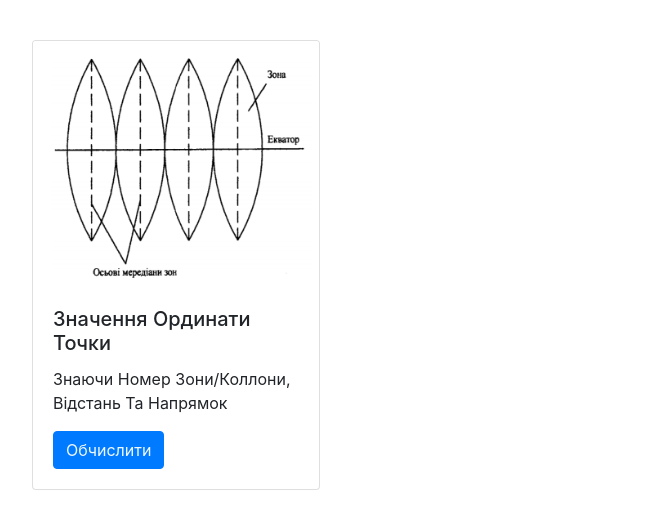
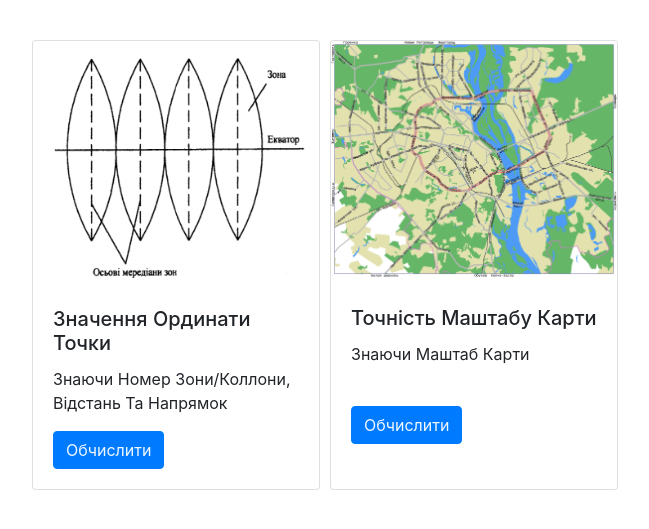
Before and after one commit to morento101/geodesy_calc_website, a Flask app: page / in a window 1280 px wide. Shown: the part 56-585 px from the top of the page, without its empty margins (53-702 px from the left). Run offline with Flask 2, Linux system fonts and the light colour scheme; a user stored in the database is signed in; some libraries are stand-ins or nearby versions.

Commit message:
making webpage for calculating accuracy of scale in progress

```diff
--- /dev/null
+++ b/website/static/style.css
@@ -0,0 +1,12 @@
+.flex-div {
+    display: flex; gap: 10px;
+    flex-wrap: wrap;
+}
+
+#specific-title {
+    margin-top: 9px;
+}
+
+#specific-button {
+    margin-top: 24px;
+}
--- a/website/templates/base.html
+++ b/website/templates/base.html
@@ -50,46 +50,46 @@
       </div>
     </nav>
 
-    {% with messages = get_flashed_messages(with_categories=true) %}
-    {% if messages%}
-      {% for category, message in messages %}
-      {% if category == 'error' %}
-      <div class="alert alert-danger alter-dismissable fade show" role=aler>
+    {% with messages = get_flashed_messages(with_categories=true) %} {% if
+    messages%} {% for category, message in messages %} {% if category == 'error'
+    %}
+    <div class="alert alert-danger alter-dismissable fade show" role="aler">
       {{ message }}
       <button type="button" class="close" data-dismiss="alert">
-          <span aria-hidden='true'>&times;</span>
+        <span aria-hidden="true">&times;</span>
       </button>
     </div>
     {% else %}
-      <div class="alert alert-success alter-dismissable fade show" role=aler>
+    <div class="alert alert-success alter-dismissable fade show" role="aler">
       {{ message }}
       <button type="button" class="close" data-dismiss="alert">
-          <span aria-hidden='true'>&times;</span>
+        <span aria-hidden="true">&times;</span>
       </button>
     </div>
-      {% endif %}
-      {% endfor %}
-    {% endif %}
-    {% endwith %}
+    {% endif %} {% endfor %} {% endif %} {% endwith %}
 
     <div class="container" style="margin-top: 40px">
       {% block content %} {% endblock %}
     </div>
+    <link
+      rel="stylesheet"
+      href="https://cdn.jsdelivr.net/npm/bootstrap@4.6.0/dist/css/bootstrap.min.css"
+      integrity="sha384-B0vP5xmATw1+K9KRQjQERJvTumQW0nPEzvF6L/Z6nronJ3oUOFUFpCjEUQouq2+l"
+      crossorigin="anonymous"
+    />
+    <link
+      href="{{ url_for('static', filename='style.css') }}"
+      rel="stylesheet"
+    />
     <script
-      src="https://code.jquery.com/jquery-3.3.1.slim.min.js"
-      integrity="sha384-q8i/X+965DzO0rT7abK41JStQIAqVgRVzpbzo5smXKp4YfRvH+8abtTE1Pi6jizo"
+      src="https://code.jquery.com/jquery-3.5.1.slim.min.js"
+      integrity="sha384-DfXdz2htPH0lsSSs5nCTpuj/zy4C+OGpamoFVy38MVBnE+IbbVYUew+OrCXaRkfj"
       crossorigin="anonymous"
     ></script>
     <script
-      src="https://cdnjs.cloudflare.com/ajax/libs/popper.js/1.14.7/umd/popper.min.js"
-      integrity="sha384-UO2eT0CpHqdSJQ6hJty5KVphtPhzWj9WO1clHTMGa3JDZwrnQq4sF86dIHNDz0W1"
+      src="https://cdn.jsdelivr.net/npm/bootstrap@4.6.0/dist/js/bootstrap.bundle.min.js"
+      integrity="sha384-Piv4xVNRyMGpqkS2by6br4gNJ7DXjqk09RmUpJ8jgGtD7zP9yug3goQfGII0yAns"
       crossorigin="anonymous"
     ></script>
-    <script
-      src="https://stackpath.bootstrapcdn.com/bootstrap/4.3.1/js/bootstrap.min.js"
-      integrity="sha384-JjSmVgyd0p3pXB1rRibZUAYoIIy6OrQ6VrjIEaFf/nJGzIxFDsf4x0xIM+B07jRM"
-      crossorigin="anonymous"
-    ></script>
-    <script src="{{ url_for('static', filename='functions.js') }}"></script>
   </body>
 </html>
--- a/website/templates/calc_zone.html
+++ b/website/templates/calc_zone.html
@@ -36,12 +36,11 @@ content %}
       placeholder="Захід Або Схід"
     />
   </div>
-  <div class="answer_div"></div>
+  <div class="p-3 mb-2 bg-success text-white rounded" style="white-space: pre-line">Відповідь: {{ res }}</div>
+  <hr />
   <button type="button" class="btn btn-secondary" data-dismiss="modal">
     <a href="/" style="text-decoration: none; color: aliceblue">Назад</a>
   </button>
   <button type="submit" class="btn btn-primary">Порахувати</button>
 </form>
-<hr />
-<div class="p-3 mb-2 bg-success text-white rounded" style="white-space: pre-line">Відповідь: {{ res }}</div>
 {% endblock %}
--- a/website/templates/calculate.html
+++ b/website/templates/calculate.html
@@ -1,5 +1,7 @@
-{% extends 'base.html' %} {% block title %}Обчислити{% endblock %} {%
-block content %}
+{% extends 'base.html' %} {% block title %}Обчислити{% endblock %} {% block
+content %}
+<!-- ZONE -->
+<div class="flex-div">
   <div class="card" style="width: 18rem">
     <img
       src="{{ url_for('static', filename='zones.png') }}"
@@ -16,4 +18,22 @@ block content %}
       </button>
     </div>
   </div>
+
+  <div class="card" style="width: 18rem">
+    <img
+      src="{{ url_for('static', filename='accurancy.gif') }}"
+      class="card-img-top"
+      alt="Точність"
+    />
+    <div class="card-body">
+      <h5 class="card-title" id="specific-title">Точність Маштабу Карти</h5>
+      <p class="card-text">Знаючи Маштаб Карти</p>
+      <button id="specific-button" type="button" class="btn btn-primary">
+        <a href="/calc_map_accuracy" style="text-decoration: none; color: aliceblue" ;
+          >Обчислити</a
+        >
+      </button>
+    </div>
+  </div>
+</div>
 {% endblock %}
--- a/website/views.py
+++ b/website/views.py
@@ -1,6 +1,7 @@
 from flask import Blueprint, render_template, request
 from flask.helpers import flash
 from flask_login import login_required, current_user
+import website.calc_func_py.functions_for_calc as f
 
 views = Blueprint('views', __name__)
 
@@ -19,7 +20,6 @@ def calc_zone():
         if zone:
             if distance:
                 if direction:
-                    import website.calc_func_py.functions_for_calc as f
                     res = ''
                     try:
                         zone = int(zone)
@@ -36,7 +36,6 @@ def calc_zone():
                             except Exception as e:
                                 flash(f'{e}', category="error")
                     finally:
-                        ...
                         return render_template("calc_zone.html", user=current_user, res=res)
                 else:
                     flash("Введіть напрям", category="error")
@@ -47,3 +46,23 @@ def calc_zone():
         return render_template("calc_zone.html", user=current_user)
     else:
         return render_template("calc_zone.html", user=current_user)
+
+
+@views.route('/calc_map_accuracy', methods=["GET", "POST"])
+@login_required
+def calc_map_accuracy():
+    if request.method == "POST":
+        scale = request.form.get('scale')
+        if scale:
+            try:
+                scale = int(scale)
+            except Exception as e:
+                flash('Масштаб повинен бути цілим додатнім числом', category="error")
+            else:
+                try:
+                    res = f.accuracy_of_scale(scale)
+                except Exception as e:
+                    flash(f"{e}", category="error")
+        else:
+            flash('Введіть масштаб', category="error")
+    return render_template('calc_map_accuracy.html', user=current_user)
```
Also changed, not shown: website/calc_func_py/functions_for_calc.py (+11 -2 lines), website/calc_func_py/test_.py (renamed from website/calc_func_py/test_y_zone.py, +25 -1 lines), website/templates/calc_map_accuracy.html (added, +32 -0 lines), website/static/accurancy.gif (added). Lines whose indentation alone changed are shown as unchanged.
